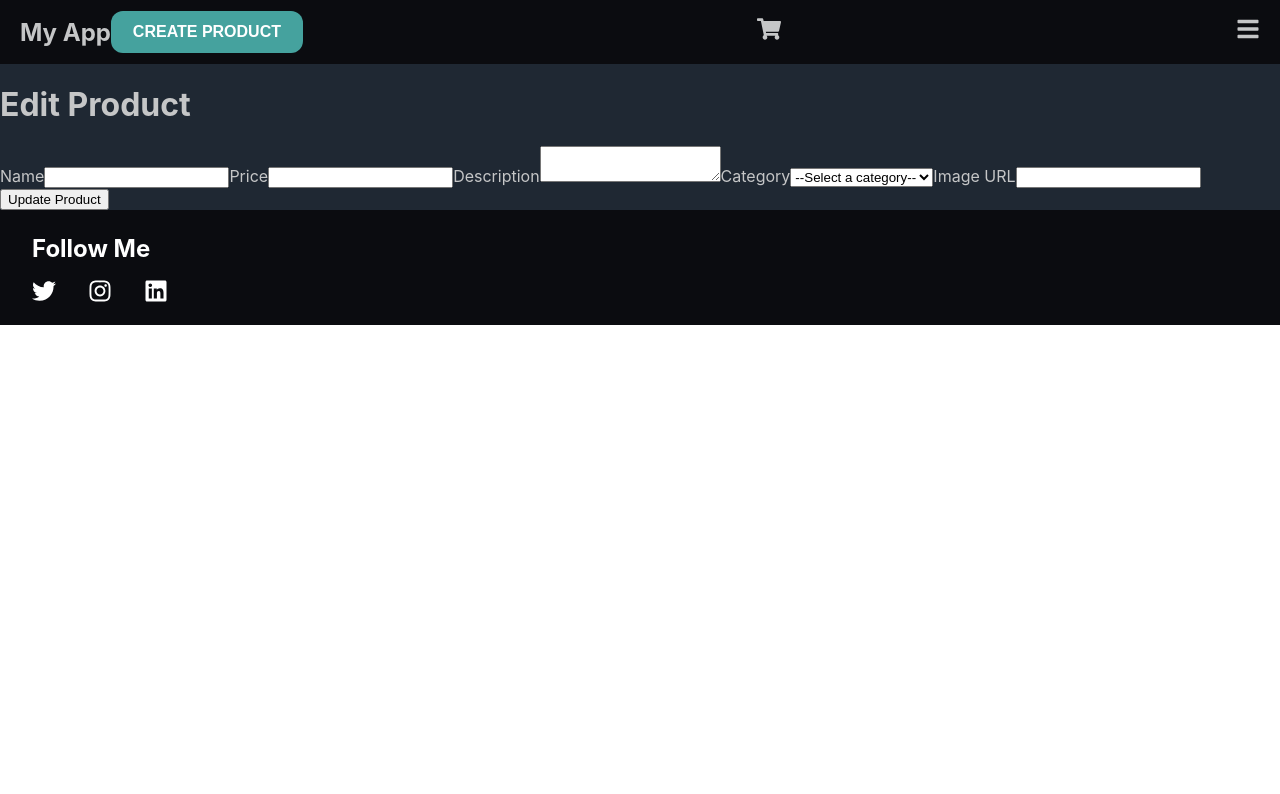
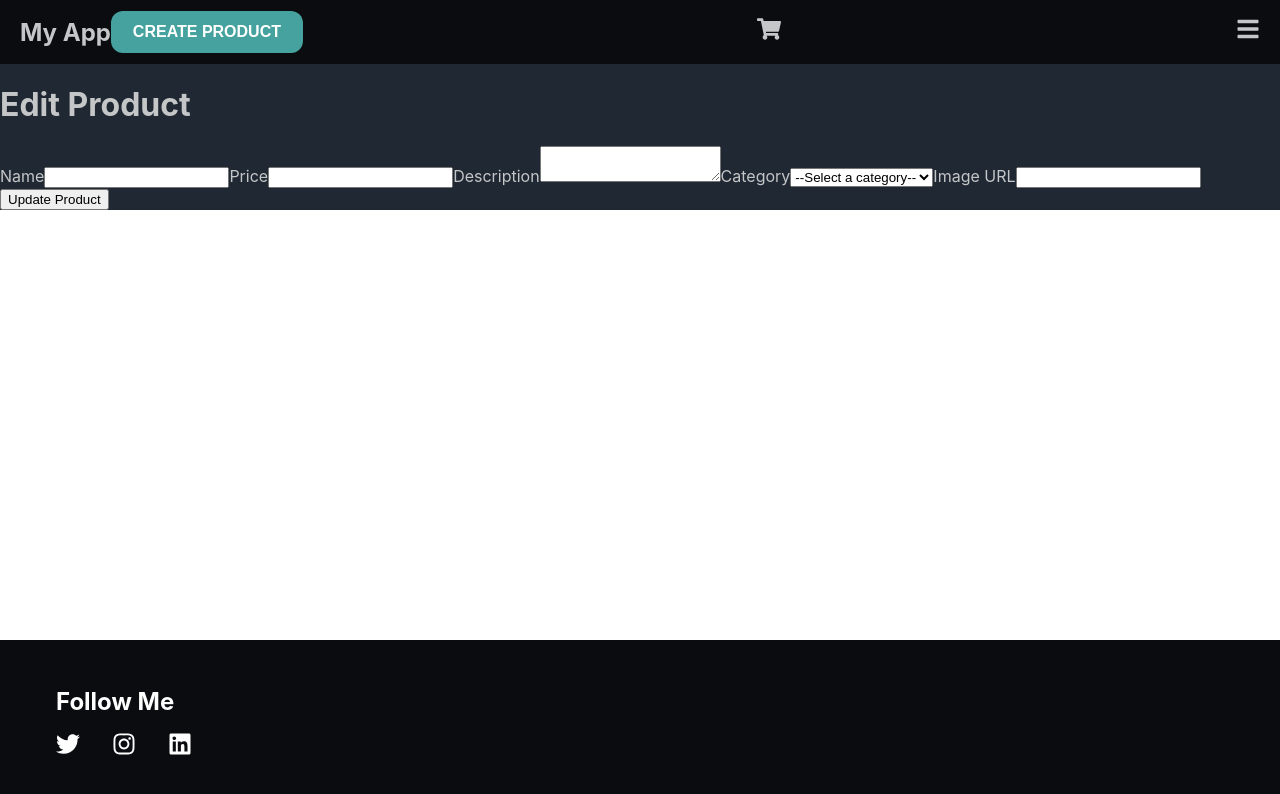
Before and after one commit to Skecchii/tbd-frontend, a React (Create React App) app: page /product/1/edit in a window 1280 px wide. Shown: the top 794 px of the page. Built offline with nearby package versions, Linux system fonts and the light colour scheme.

Commit message:
style: updated FooterContainer styled component

```diff
--- a/src/components/ui/Footer.jsx
+++ b/src/components/ui/Footer.jsx
@@ -7,12 +7,16 @@ const FooterContainer = styled.footer`
     width: 100%;
     background: #0B0C10;
     color: #fff;
+    bottom: 0;
+    left: 0;
+    right: 0;
+    height: 10rem;
+    display: flex;
+    justify-content: center;
+    align-items: center;
 `;
 const ItemContainer = styled.div`
-    margin-left: -3.5rem;
-    margin-right: 2rem;
-    width: 50%;
-    padding-left: 2rem;
+    width: 100%;
 `
 const FollowHeader = styled.h3`
     font-size: 1.5rem;
@@ -30,7 +34,6 @@ const SocialLink = styled.a`
     color: #fff;
     font-size: 1.5rem;
     transition: color 0.2s;
-
     &:hover {
         color: #66FCF1;
     }
```
